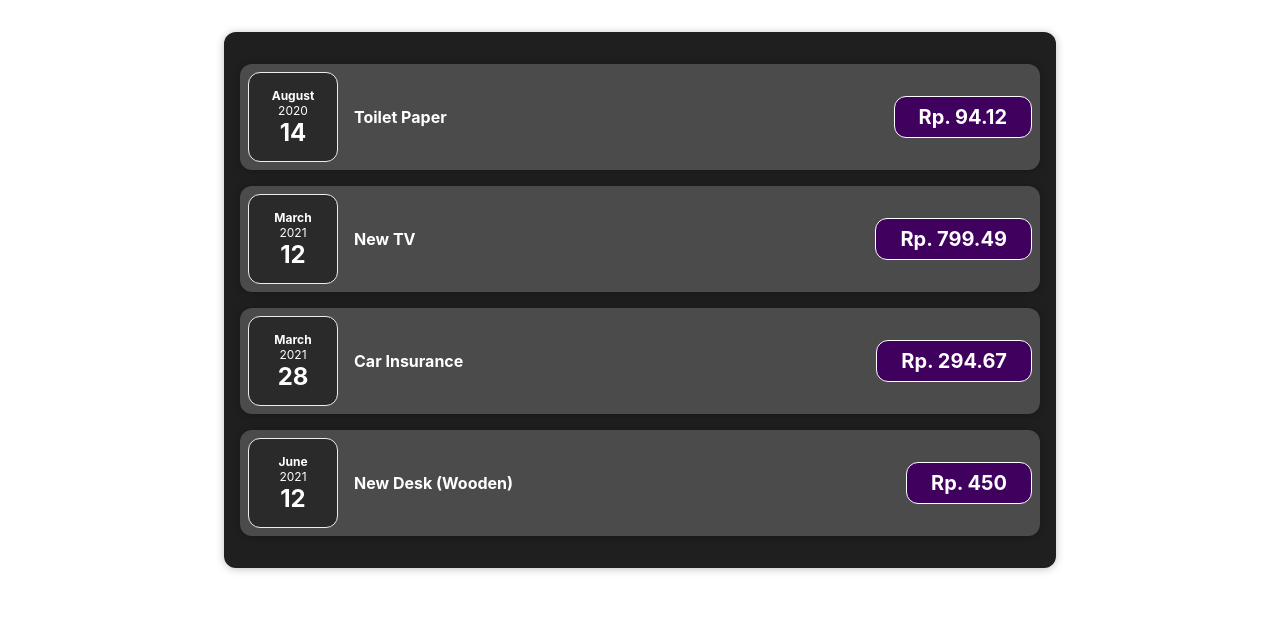
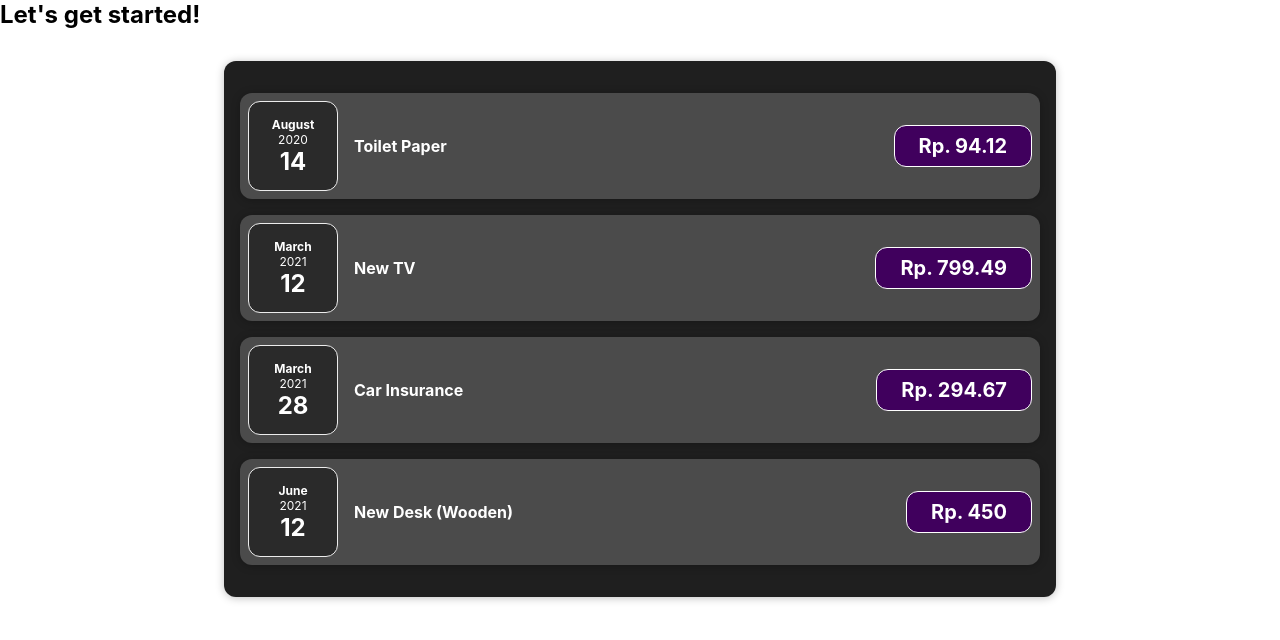
Before and after one commit to natanaelrusli/react-basic, a React (Create React App) app: page / in a window 1280 px wide. Shown: the top 640 px of the page. Built offline with nearby package versions, Linux system fonts and the light colour scheme.

Commit message:
Add: Example element using createElement method

```diff
--- a/src/App.js
+++ b/src/App.js
@@ -1,3 +1,4 @@
+import React from "react";
 import Expenses from "./components/Expenses";
 
 function App() {
@@ -32,8 +33,16 @@ function App() {
     },
   ];
 
+  // return React.createElement(
+  //   'div',
+  //   {},
+  //   React.createElement('h2', {}, "Let's get started!"),
+  //   React.createElement(Expenses, { items: expenses })
+  // )
+
   return (
     <div>
+      <h2>Let's get started!</h2>
       <Expenses items = {expenses} />
     </div>
   );
```
